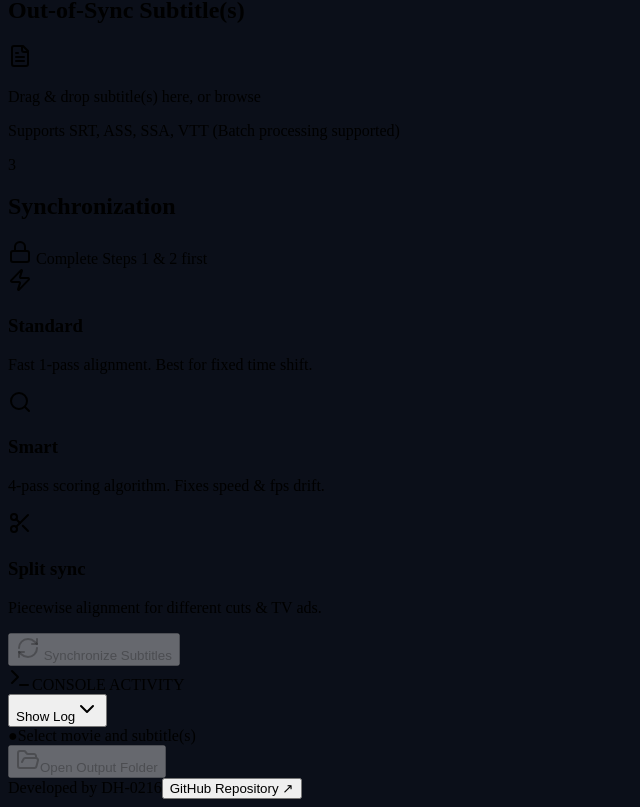
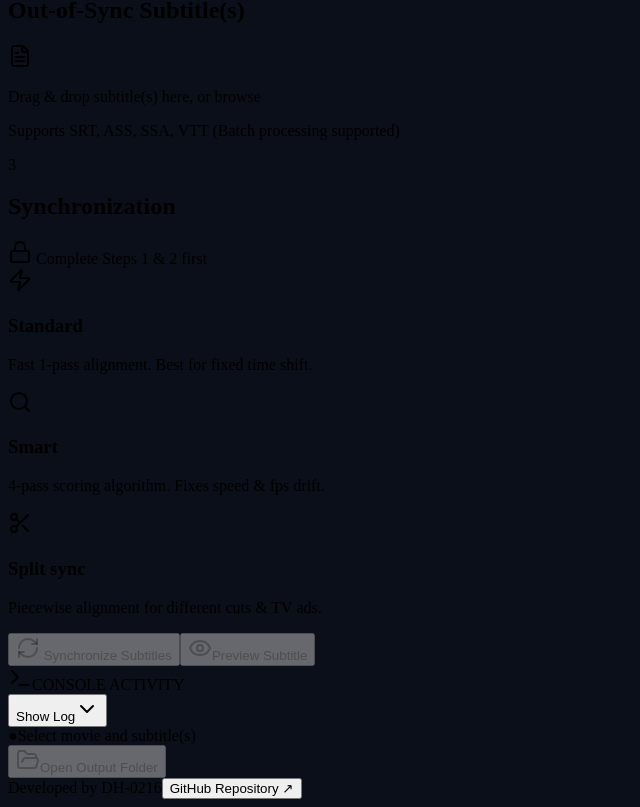
Before and after one commit to DH-0216/Subtitle-Sync, a React (Vite) app in the folder src/renderer/: page / in a window 1280 px wide. Shown: the part 1534-2341 px from the top of the page, without its empty margins (0-640 px from the left). Built offline with nearby package versions, Linux system fonts and the light colour scheme.

Commit message:
feat: Enhance preview button functionality in Step3Generate and Step3Sync components

```diff
--- a/src/renderer/src/components/Step3Generate.tsx
+++ b/src/renderer/src/components/Step3Generate.tsx
@@ -149,14 +149,20 @@ export const Step3Generate: React.FC<Step3GenerateProps> = ({
           </button>
         )}
 
-        {lastOutputDir && onPreview && (
+        {onPreview && (
           <button
             type="button"
             onClick={onPreview}
-            className="py-3 px-4 rounded-xl border-2 border-purple-300 bg-purple-50/80 hover:bg-purple-100 text-purple-900 dark:border-purple-800/80 dark:bg-purple-950/30 dark:hover:bg-purple-900/40 dark:text-purple-300 font-bold text-xs flex items-center gap-2 transition-colors shrink-0 shadow-2xs cursor-pointer"
-            title="Preview generated subtitle lines"
+            disabled={!lastOutputDir}
+            className={`py-3 px-4 rounded-xl border-2 font-bold text-xs flex items-center gap-2 transition-all shrink-0 shadow-2xs ${
+              lastOutputDir
+                ? 'border-purple-400 bg-purple-50 hover:bg-purple-100 text-purple-900 dark:border-purple-700 dark:bg-purple-950/40 dark:hover:bg-purple-900/50 dark:text-purple-200 cursor-pointer shadow-purple-500/10 hover:scale-[1.01]'
+                : 'border-slate-200 bg-slate-50 text-slate-400 dark:border-slate-800 dark:bg-slate-900/40 dark:text-slate-600 cursor-not-allowed opacity-60'
+            }`}
+            title={lastOutputDir ? 'Preview generated subtitle lines' : 'Preview will be available once subtitles are generated'}
           >
-            <Eye className="w-4 h-4 text-purple-600 dark:text-purple-400" /> Preview Subtitle
+            <Eye className={`w-4 h-4 ${lastOutputDir ? 'text-purple-600 dark:text-purple-400' : 'text-slate-400 dark:text-slate-600'}`} />
+            Preview Subtitle
           </button>
         )}
 
--- a/src/renderer/src/components/Step3Sync.tsx
+++ b/src/renderer/src/components/Step3Sync.tsx
@@ -268,14 +268,20 @@ export const Step3Sync: React.FC<Step3SyncProps> = ({
           </button>
         )}
 
-        {lastOutputDir && onPreview && (
+        {onPreview && (
           <button
             type="button"
             onClick={onPreview}
-            className="py-3 px-4 rounded-xl border-2 border-emerald-300 bg-emerald-50/80 hover:bg-emerald-100 text-emerald-800 dark:border-emerald-800/80 dark:bg-emerald-950/30 dark:hover:bg-emerald-900/40 dark:text-emerald-300 font-bold text-xs flex items-center gap-2 transition-colors shrink-0 shadow-2xs cursor-pointer"
-            title="Preview synchronized subtitle lines"
+            disabled={!lastOutputDir}
+            className={`py-3 px-4 rounded-xl border-2 font-bold text-xs flex items-center gap-2 transition-all shrink-0 shadow-2xs ${
+              lastOutputDir
+                ? 'border-emerald-400 bg-emerald-50 hover:bg-emerald-100 text-emerald-900 dark:border-emerald-700 dark:bg-emerald-950/40 dark:hover:bg-emerald-900/50 dark:text-emerald-200 cursor-pointer shadow-emerald-500/10 hover:scale-[1.01]'
+                : 'border-slate-200 bg-slate-50 text-slate-400 dark:border-slate-800 dark:bg-slate-900/40 dark:text-slate-600 cursor-not-allowed opacity-60'
+            }`}
+            title={lastOutputDir ? 'Preview synchronized subtitle lines' : 'Preview will be available once synchronization completes'}
           >
-            <Eye className="w-4 h-4 text-emerald-600 dark:text-emerald-400" /> Preview Subtitle
+            <Eye className={`w-4 h-4 ${lastOutputDir ? 'text-emerald-600 dark:text-emerald-400' : 'text-slate-400 dark:text-slate-600'}`} />
+            Preview Subtitle
           </button>
         )}
 
```
